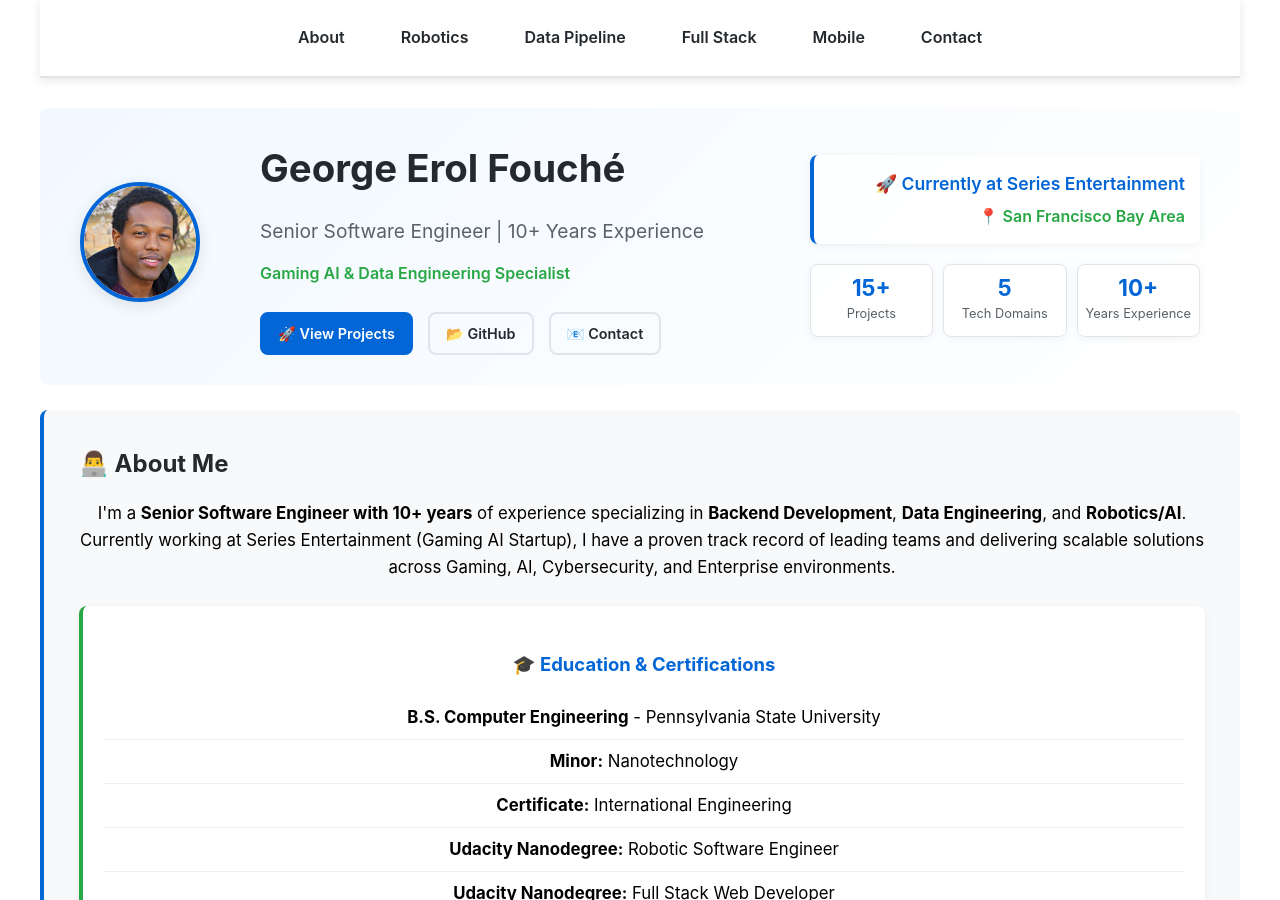
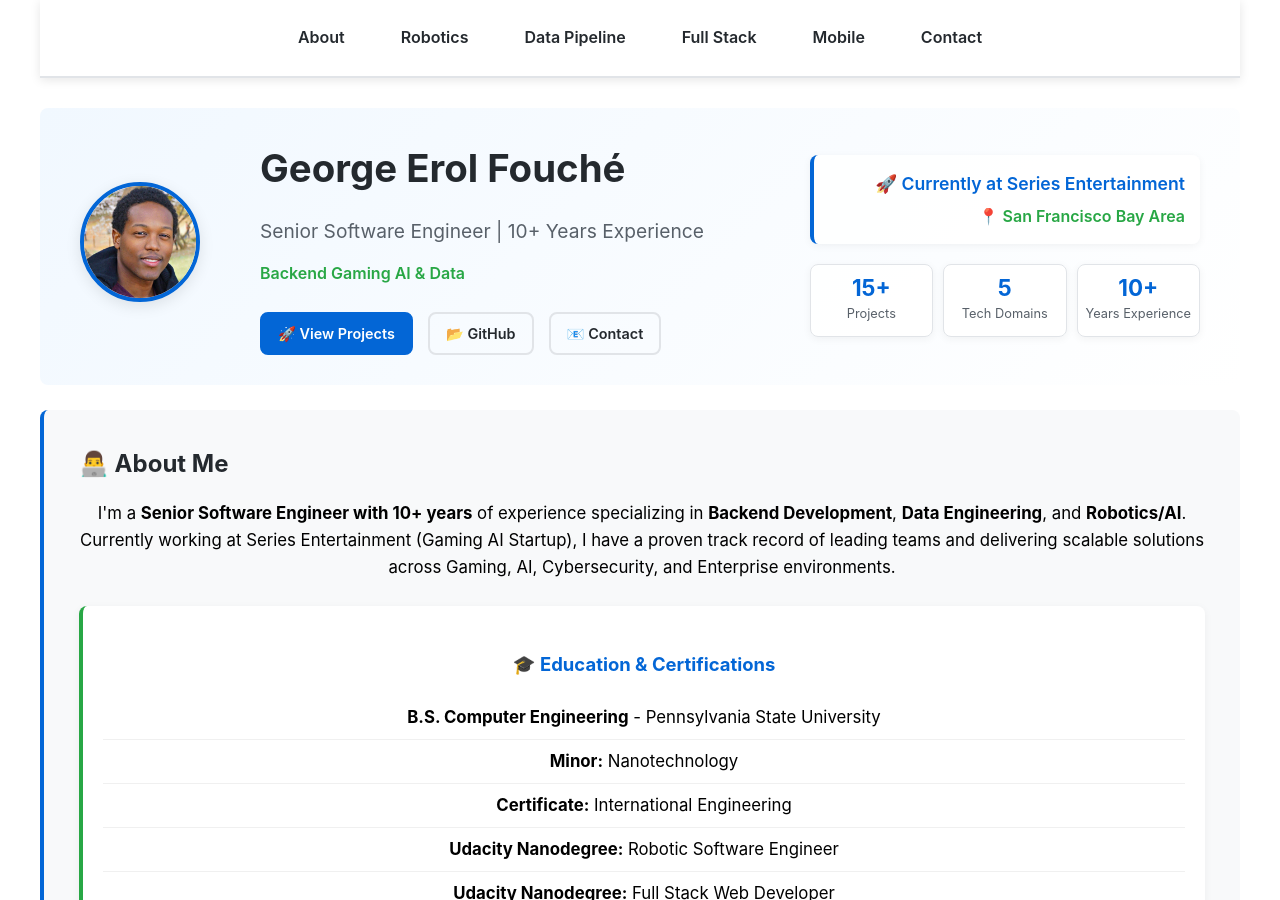
Before and after one commit to georgeerol/georgeerol.github.io, a Jekyll site: the page built from index.md, in a window 1280 px wide and 900 px high. Built offline with Jekyll 4.4.1, drawn with Linux system fonts in a browser that asks for light colours.

Commit message:
feat: update hero

```diff
--- a/index.md
+++ b/index.md
@@ -29,7 +29,7 @@ keywords: "software engineer, data engineering, robotics, Apache Spark, AWS, mac
     <div class="hero-main">
       <h1>George Erol Fouché</h1>
       <p class="hero-subtitle">Senior Software Engineer | 10+ Years Experience</p>
-      <p class="hero-specialization">Gaming AI & Data Engineering Specialist</p>
+      <p class="hero-specialization">Backend Gaming AI & Data</p>
 
       <!-- Call to Action Buttons -->
       <div class="hero-actions">
```
